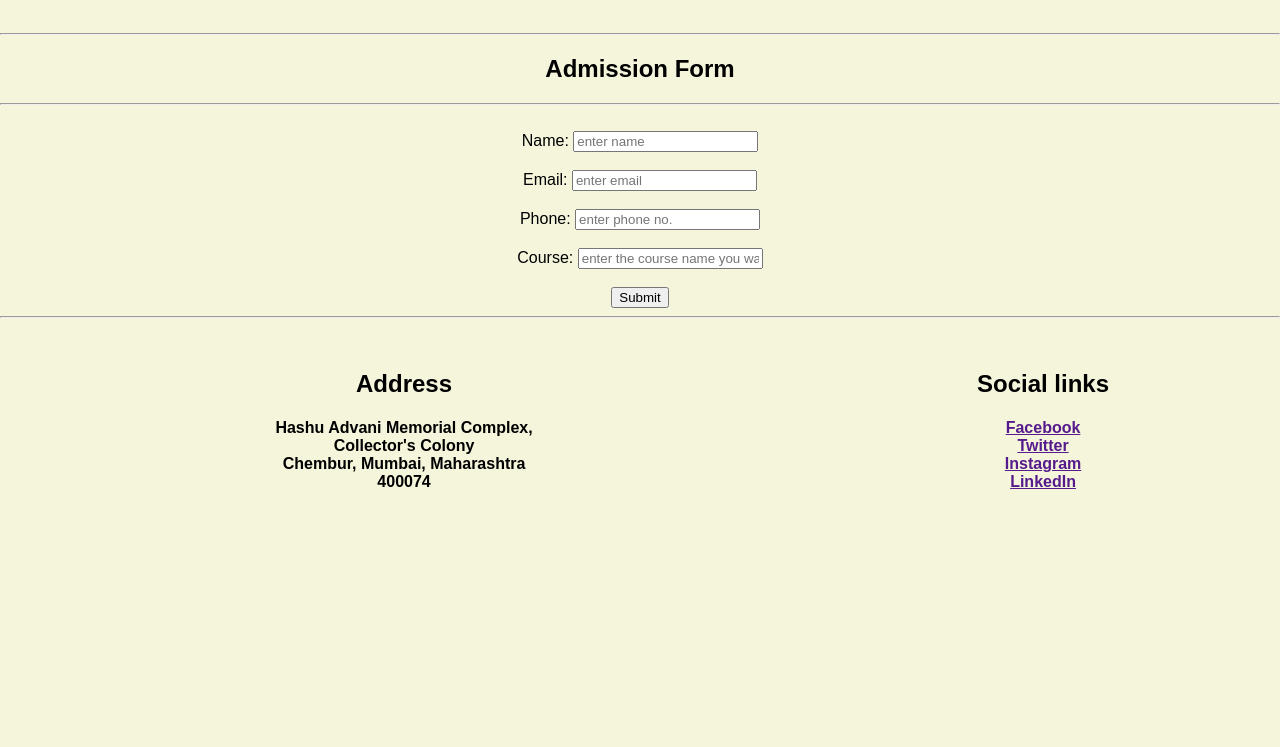
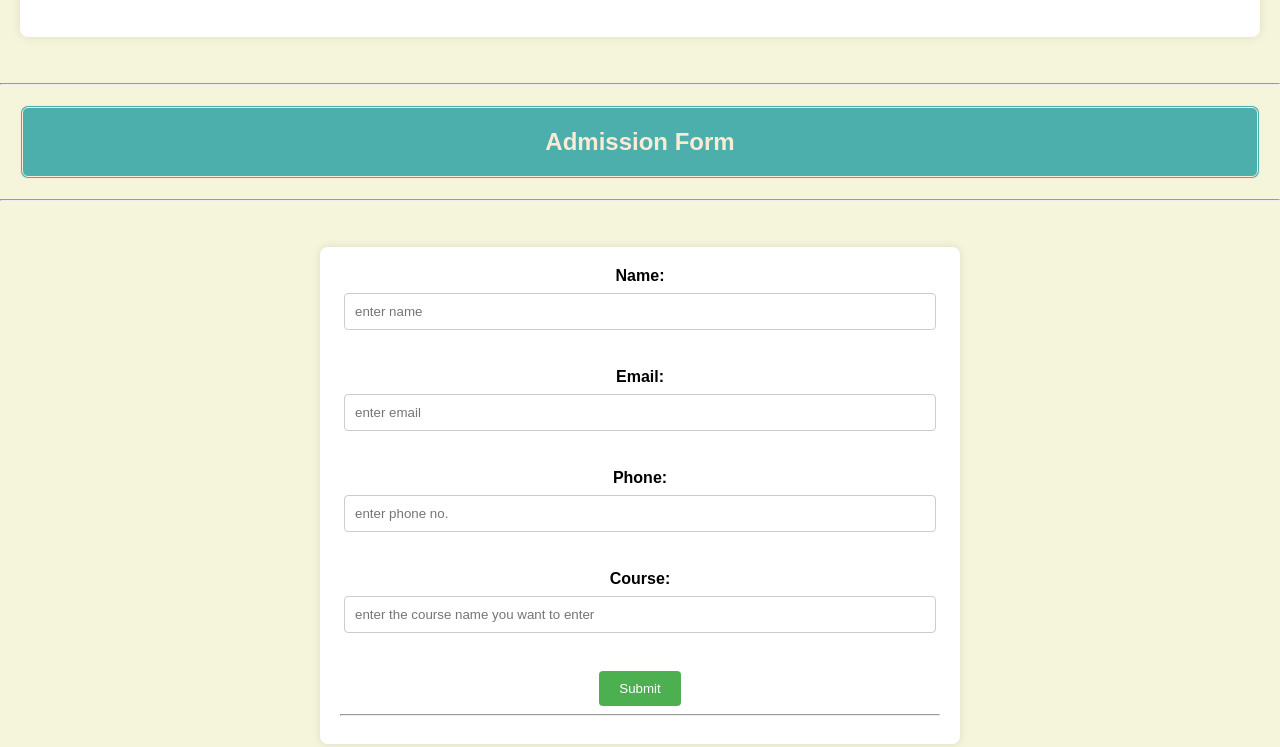
Before and after one commit to SiddhantSathe/IPexp2, a plain HTML site: page index.html in a window 1280 px wide. Shown: the part 2659-3406 px from the top of the page. Before the commit the page ends 3195 px from the top, so only its background shows below. Drawn offline with Linux system fonts and the light colour scheme; a web font is replaced by a local one.

Commit message:
Update style.css

```diff
--- a/style.css
+++ b/style.css
@@ -20,7 +20,7 @@ body {
     background-color:beige;
   }
 
-  /* Styles for the menu div */
+
   .menu {
     background-color: #f8f9fa;
     overflow: hidden;
@@ -31,25 +31,21 @@ body {
     border-collapse: collapse;
   }
 
-  /* Styles for the table cells inside the menu div */
   .menu table td {
     padding: 14px 20px;
     text-align: center;
   }
 
-  /* Styles for the links inside the menu div */
   .menu table a {
     color: black;
     text-decoration: none;
     font-size: 18px;
   }
 
-  /* Hover effect for the links inside the menu div */
   .menu table a:hover {
     color: gray;
   }
 
-  /* Styles for the marquee elements */
   marquee {
     font-family: 'Gill Sans', 'Gill Sans MT', Calibri, 'Trebuchet MS', sans-serif;
     font-size: 16px;
@@ -65,7 +61,6 @@ body {
     font-weight: bolder;
   }
 
-  /* Styles for the media elements */
   media img {
     margin: 20px 0;
   }
@@ -87,9 +82,7 @@ body {
     margin: 20px auto;
   }
 
-  /* Styles for the article section */
   article {
-    width: 90%;
     padding: 20px;
     background-color: #fff;
     margin: 20px;
@@ -101,9 +94,16 @@ body {
     font-weight: bold ;
   }
 
-  /* Styles for the section with courses */
+  #admission h2, center:first-of-type{
+    color: antiquewhite;
+    margin: 20px;
+    padding: 20px;
+    background-color: #4cafac;
+    border-style: double;
+    border-radius: 8px;
+  }
+
   section {
-    width: 90%;
     padding: 20px;
     background-color: #fff;
     margin: 20px;
@@ -111,20 +111,17 @@ body {
     box-shadow: 0 0 10px rgba(0, 0, 0, 0.1);
   }
 
-  /* Styles for the table inside the section */
   section table {
     width: 100%;
     border-collapse: collapse;
     margin: 20px 0;
   }
 
-  /* Styles for the table headers */
   section table th {
     background-color: #4CAF50;
     color: white;
   }
 
-  /* Styles for the table cells */
   section table td {
     border: 1px solid #ddd;
   }
@@ -134,7 +131,79 @@ body {
     text-align: center;
   }
 
-  /* Hover effect for the table rows */
   section table tr:hover {
     background-color: #f1f1f1;
   }
+
+  form {
+    background-color: #fff;
+    padding: 20px;
+    margin: 20px auto;
+    border-radius: 8px;
+    box-shadow: 0 0 10px rgba(0, 0, 0, 0.1);
+    max-width: 600px;
+  }
+
+  form label {
+    display: block;
+    margin-bottom: 8px;
+    font-weight: bold;
+  }
+  form input {
+    width: 95%;
+    padding: 10px;
+    margin-bottom: 20px;
+    border: 1px solid #ccc;
+    border-radius: 4px;
+  }
+
+  form button {
+    background-color: #4CAF50;
+    color: white;
+    padding: 10px 20px;
+    border: none;
+    border-radius: 4px;
+    cursor: pointer;
+  }
+
+  form button:hover {
+    background-color: #45a049;
+  }
+
+  footer {
+    background-color: #333;
+    color: white;
+    padding: 20px 0;
+    text-align: center;
+    display: flex;
+    justify-content: space-around;
+    align-items: center;
+    flex-wrap: wrap;
+  }
+  footer .address {
+    flex: 1;
+    min-width: 200px;
+    margin: 10px;
+  }
+
+  footer .address h4 {
+    margin: 0;
+    padding: 10px 0;
+  }
+
+  footer .links {
+    flex: 1;
+    min-width: 200px;
+    margin: 10px;
+  }
+
+  footer .links nav a {
+    color: #4CAF50;
+    text-decoration: none;
+    display: grid;
+    margin: 5px 0;
+  }
+
+  footer .links nav a:hover {
+    text-decoration: underline;
+  }
```
